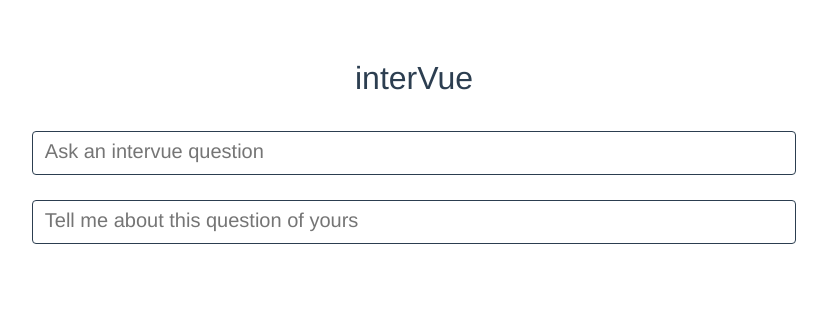
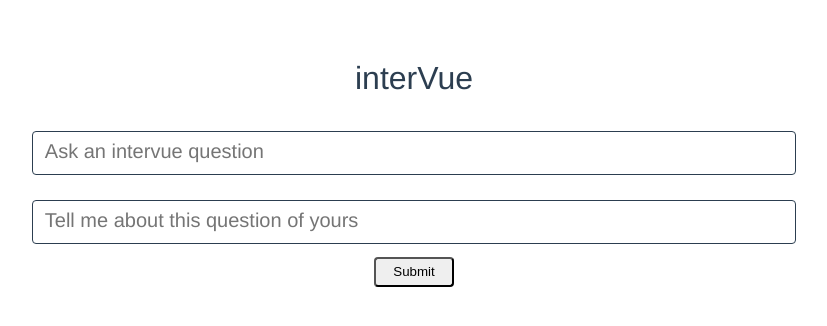
Before and after one commit to chelletuerk/interVue, a Vue app: page / in a window 1280 px wide. Shown: the top 326 px of the page, without its empty margins (226-1053 px from the left). Built offline with nearby package versions, Linux system fonts and the light colour scheme.

Commit message:
add button component

```diff
--- a/src/App.vue
+++ b/src/App.vue
@@ -1,16 +1,19 @@
 <template>
   <div id="app">
     <Question/>
+    <Button/>
   </div>
 </template>
 
 <script>
 import Question from './components/Question'
+import Button from './components/Button'
 
 export default {
   name: 'App',
   components: {
-    Question
+    Question,
+    Button
   }
 }
 </script>
--- /dev/null
+++ b/src/components/Button.vue
@@ -0,0 +1,28 @@
+<template>
+  <button class="button">{{ msg }}</button>
+</template>
+
+<script>
+  export default {
+    name: 'Button',
+    data() {
+      return{
+        msg: 'Submit'
+      }
+    }
+  }
+
+</script>
+
+<style scoped>
+  .button {
+    height: 30px;
+    width: 80px;
+    border-radius: 4px;
+  }
+
+  .button:hover {
+    background-color: gray;
+    color: white;
+  }
+</style>
```
